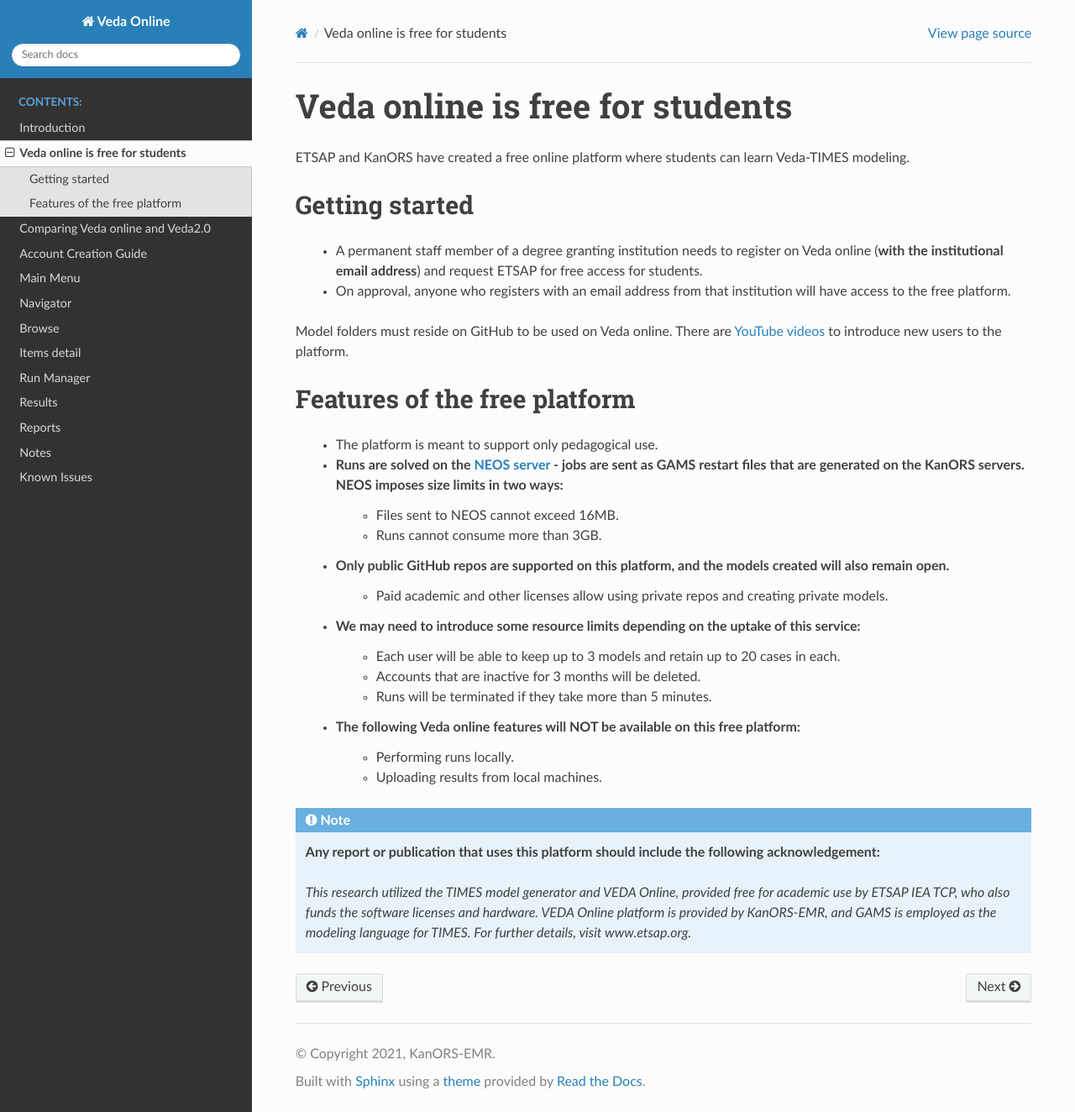
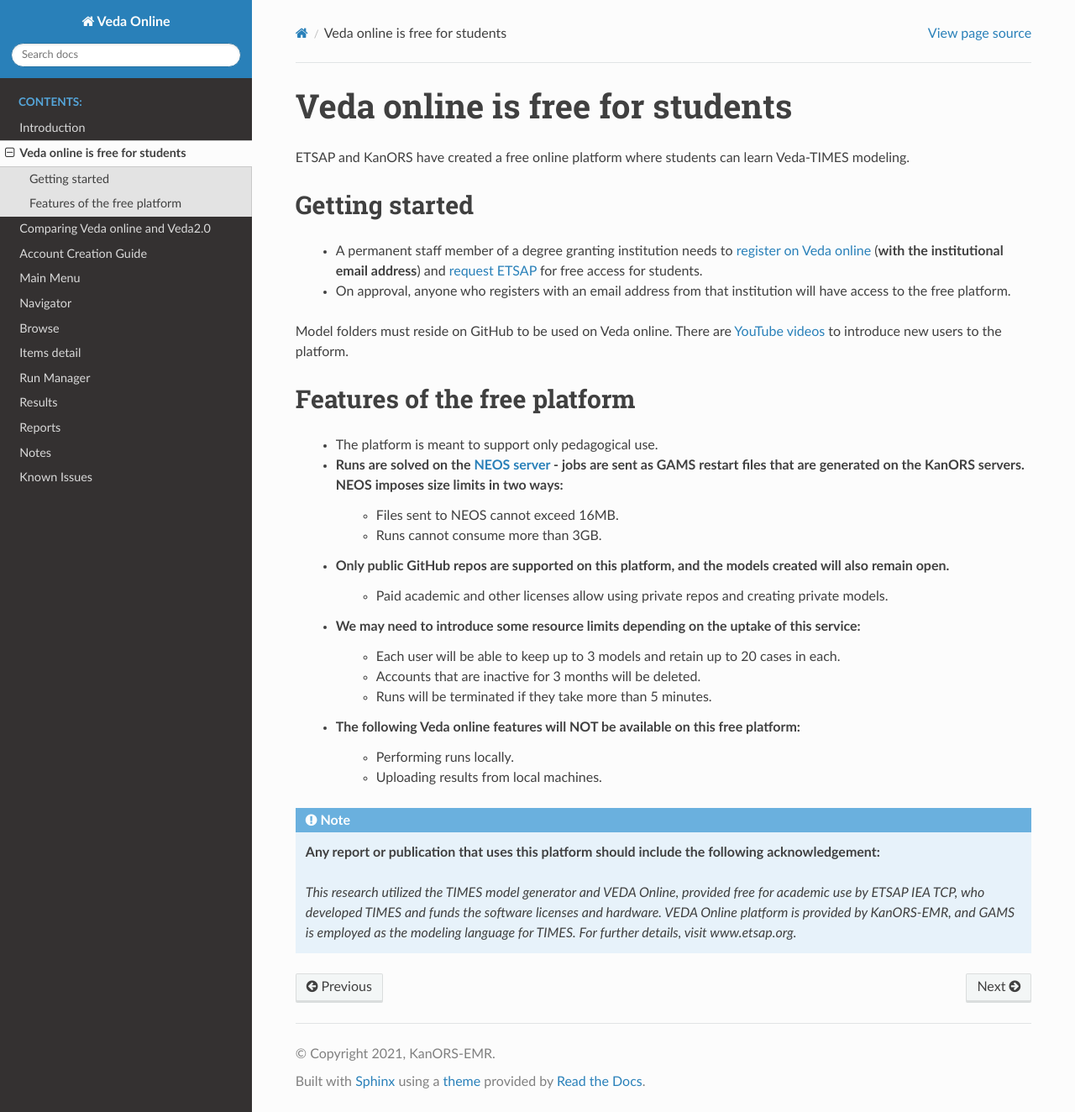
Before and after one commit to kanors-emr/VedaOnline-documentation, a Sphinx documentation site: the page built from source/pages/VO_free_academic.rst, in a window 1280 px wide and 1324 px high. Shown: the whole window at 84% size. Built offline with Sphinx 7.4.7 and the Read the Docs theme 2.0.0, drawn with Linux system fonts in a browser that asks for light colours.

Commit message:
no message

```diff
--- a/source/pages/VO_free_academic.rst
+++ b/source/pages/VO_free_academic.rst
@@ -37,4 +35,4 @@ Features of the free platform
 
     **Any report or publication that uses this platform should include the following acknowledgement:**
 
-    *This research utilized the TIMES model generator and VEDA Online, provided free for academic use by ETSAP IEA TCP, who also funds the software licenses and hardware. VEDA Online platform is provided by KanORS-EMR, and GAMS is employed as the modeling language for TIMES. For further details, visit www.etsap.org.*
+    *This research utilized the TIMES model generator and VEDA Online, provided free for academic use by ETSAP IEA TCP, who developed TIMES and funds the software licenses and hardware. VEDA Online platform is provided by KanORS-EMR, and GAMS is employed as the modeling language for TIMES. For further details, visit www.etsap.org.*
```
Also changed, not shown: other parts of source/pages/VO_free_academic.rst (+1 -3 lines), source/pages/Registration.rst (+7 -7 lines).
